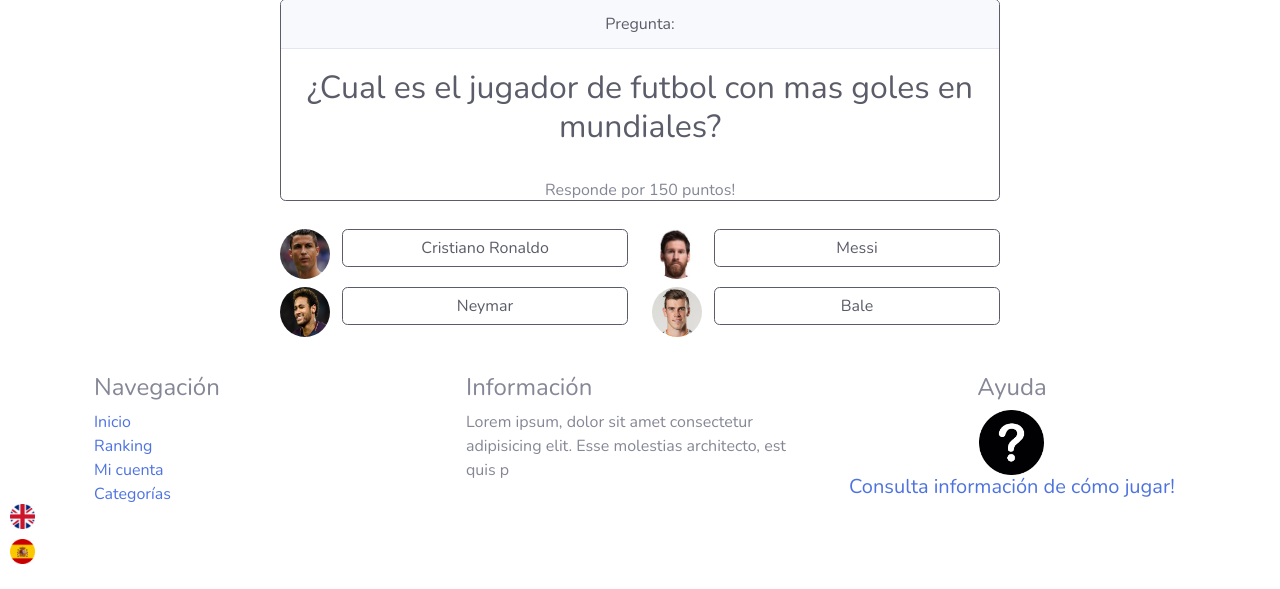
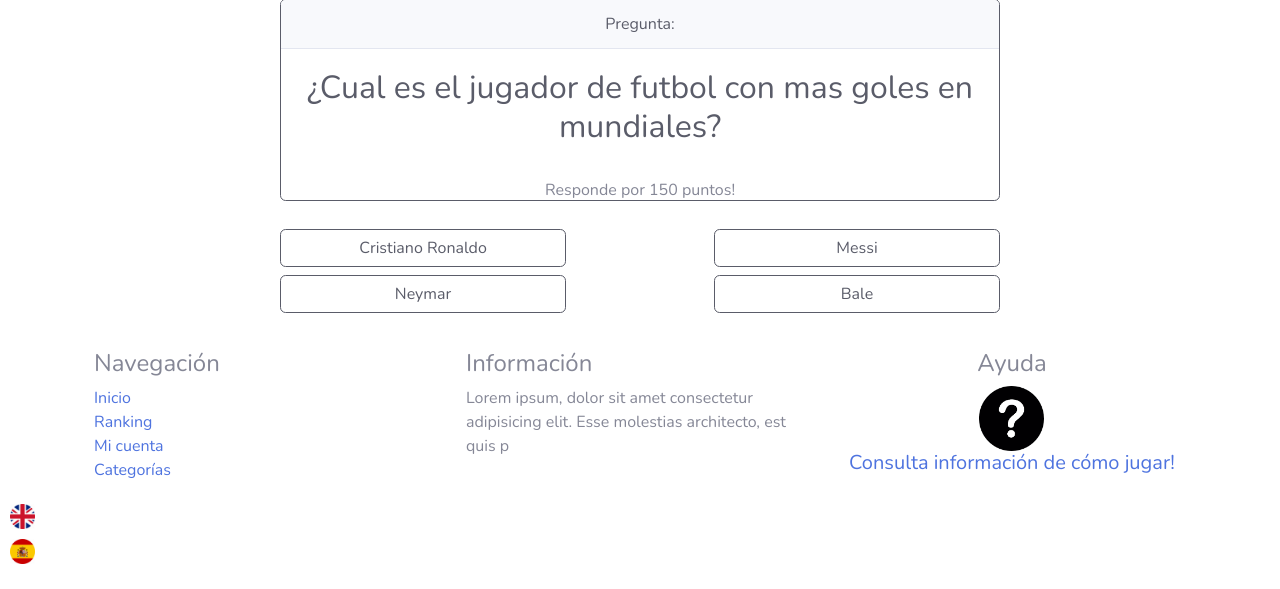
Before and after one commit to JuanNavasJN/ati-trivia, a Flask app: page /trivia in a window 1280 px wide. Shown: the part 211-800 px from the top of the page. Run offline with Flask 2, Linux system fonts and the light colour scheme; some libraries are stand-ins or nearby versions.

Commit message:
remove pictures trivia

```diff
--- a/templates/user/trivia.html
+++ b/templates/user/trivia.html
@@ -44,13 +44,13 @@
         <div class="row" id="opciones">
           <div class="col-md-6 mt-1 mb-1">
             <div class="row">
-              <div class="col-2">
+              <!-- <div class="col-2">
                 <img
                   src="../../static/img/d1.PNG"
                   class="img-respuesta"
                   alt="respuesta"
                 />
-              </div>
+              </div> -->
               <div class="col-10">
                 <button
                   id="op1"
@@ -65,11 +65,11 @@
           <div class="col-md-6 mt-1 mb-1">
             <div class="row">
               <div class="col-2">
-                <img
+                <!-- <img
                   src="../../static/img/d2.jpg"
                   class="img-respuesta"
                   alt="respuesta"
-                />
+                /> -->
               </div>
               <div class="col-10">
                 <button
@@ -84,13 +84,13 @@
           </div>
           <div class="col-md-6 mt-1 mb-1">
             <div class="row">
-              <div class="col-2">
+              <!-- <div class="col-2">
                 <img
                   src="../../static/img/d3.PNG"
                   class="img-respuesta"
                   alt="respuesta"
                 />
-              </div>
+              </div> -->
               <div class="col-10">
                 <button
                   id="op3"
@@ -105,11 +105,11 @@
           <div class="col-md-6 mt-1 mb-1">
             <div class="row">
               <div class="col-2">
-                <img
+                <!-- <img
                   src="../../static/img/d4.jpg"
                   class="img-respuesta"
                   alt="respuesta"
-                />
+                /> -->
               </div>
               <div class="col-10">
                 <button
```
